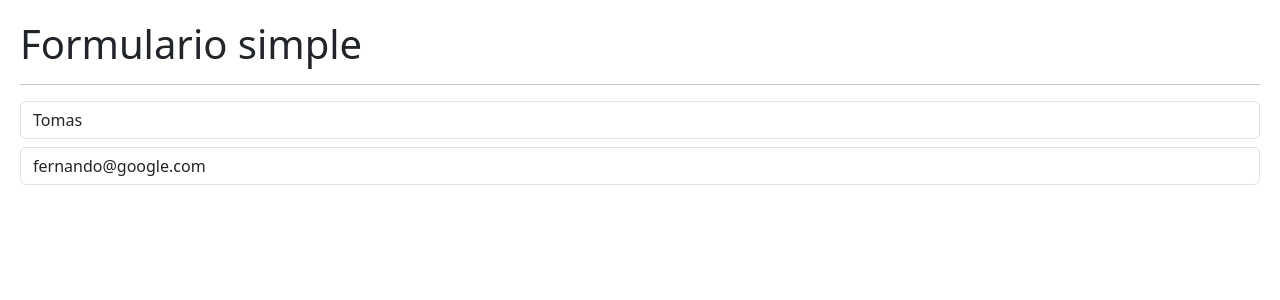
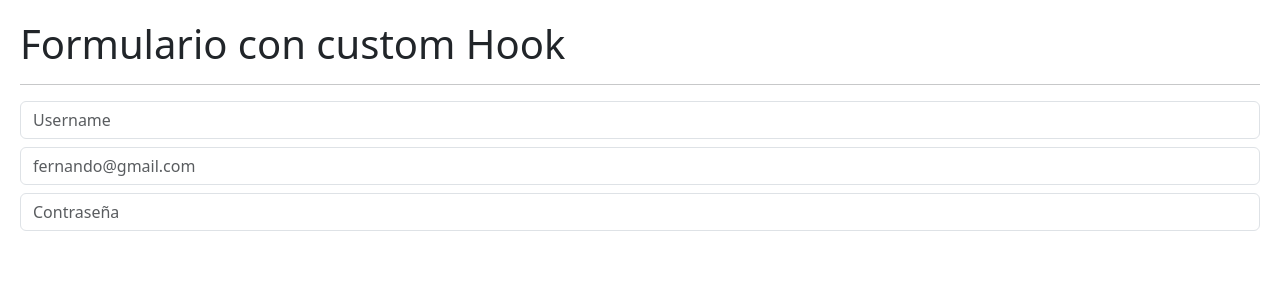
Before and after one commit to fernando258258/HooksAppProyecto, a React (Vite) app: page / in a window 1280 px wide. Shown: the top 300 px of the page. Built offline with nearby package versions, Linux system fonts and the light colour scheme.

Commit message:
Formulario con custom Hook

```diff
--- /dev/null
+++ b/src/02-useEffect/FormWithCustomHook.jsx
@@ -0,0 +1,43 @@
+import { useEffect } from "react";
+import { useForm } from "../hook/useForm";
+
+export const FormWithCustomHook = () => {
+  const { formState, onInputChange } = useForm({
+    username: "",
+    email: "",
+    password: "",
+  });
+
+  const { username, email, password } = formState;
+
+  return (
+    <>
+      <h1>Formulario con custom Hook</h1>
+      <hr />
+      <input
+        type="text"
+        className="form-control"
+        placeholder="Username"
+        name="username"
+        value={username}
+        onChange={onInputChange}
+      />
+      <input
+        type="email"
+        className="form-control mt-2"
+        placeholder="fernando@gmail.com"
+        name="email"
+        value={email}
+        onChange={onInputChange}
+      />
+      <input
+        type="password"
+        className="form-control mt-2"
+        placeholder="Contraseña"
+        name="password"
+        value={password}
+        onChange={onInputChange}
+      />
+    </>
+  );
+};
--- /dev/null
+++ b/src/hook/useForm.js
@@ -0,0 +1,17 @@
+import { useState } from "react";
+
+export const useForm = (initialForm = {}) => {
+  const [formState, setFormState] = useState(initialForm);
+
+  const onInputChange = ({ target }) => {
+    const { name, value } = target;
+    setFormState({
+      ...formState,
+      [name]: value,
+    });
+  };
+  return {
+    formState,
+    onInputChange,
+  };
+};
--- a/src/main.jsx
+++ b/src/main.jsx
@@ -1,7 +1,8 @@
 import { StrictMode } from "react";
 import { createRoot } from "react-dom/client";
 import "./index.css";
-import { SimpleForm } from "./02-useEffect/SimpleForm";
+import { FormWithCustomHook } from "./02-useEffect/FormWithCustomhook";
+// import { SimpleForm } from "./02-useEffect/SimpleForm";
 // import { HooksApp } from "./HooksApp";
 // import { CounterApp } from "./01-useState/CounterApp";
 // import { CounterWithCustomHook } from "./01-useState/CounterWithCustomHook";
@@ -9,6 +10,6 @@
 createRoot(document.getElementById("root")).render(
   <StrictMode>
     {/* <HooksApp /> */}
-    <SimpleForm />
+    <FormWithCustomHook />
   </StrictMode>
 );
```
